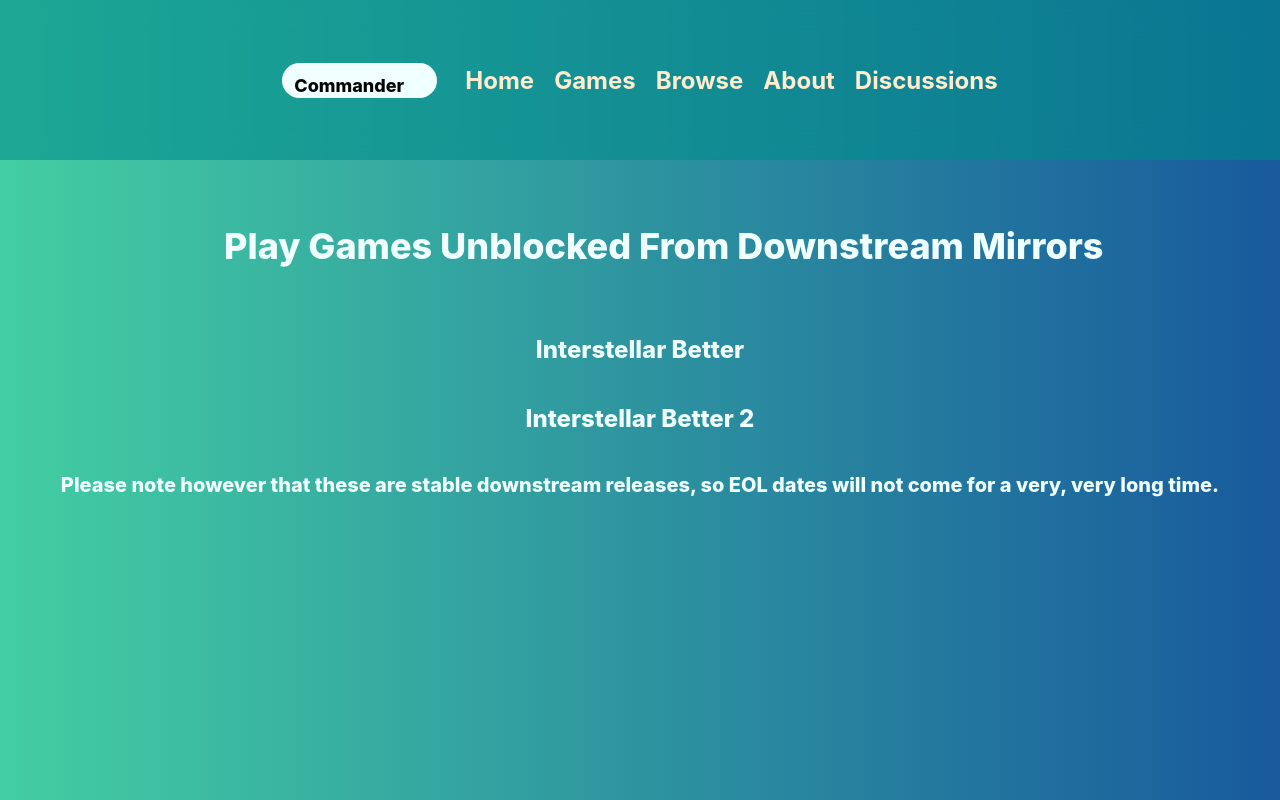
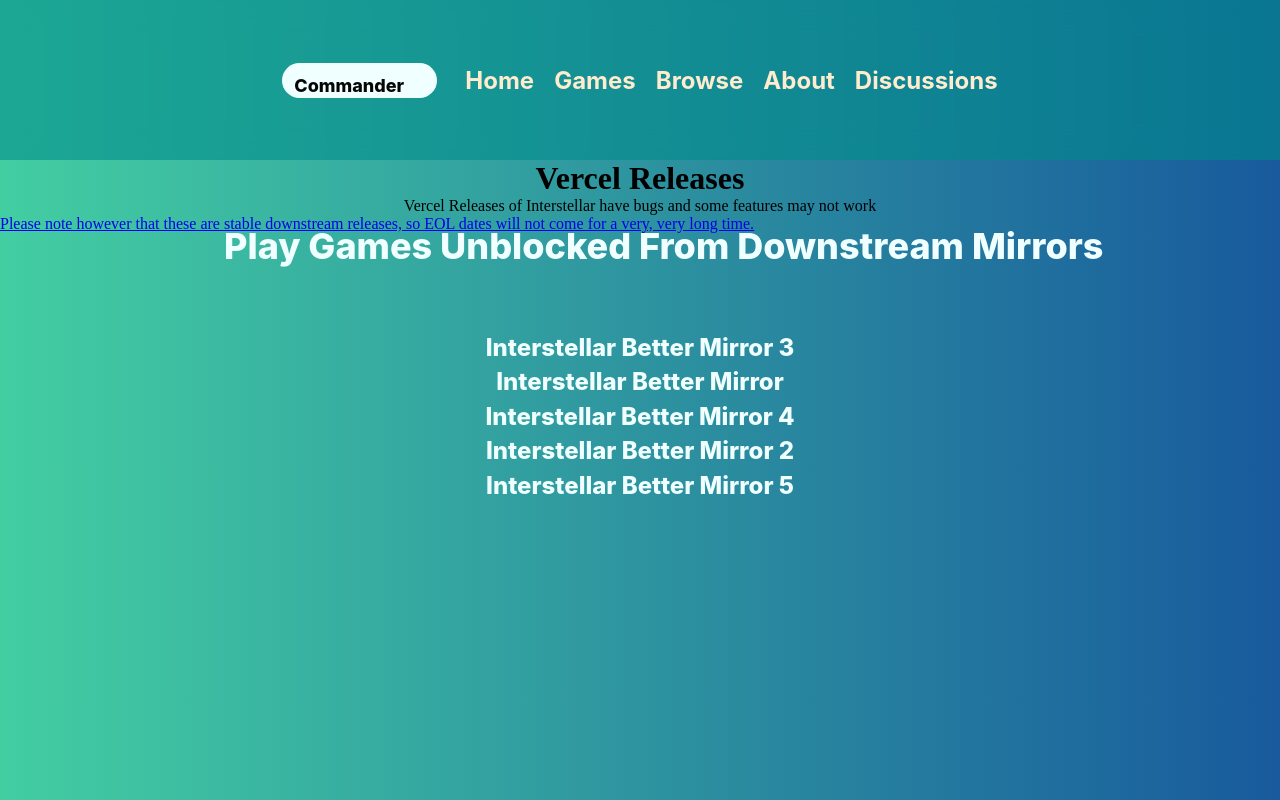
Before and after one commit to Command-Enterprises/Commander, a website: page static/downstream.html in a window 1280 px wide. Drawn offline with Linux system fonts and the light colour scheme.

Commit message:
Update downstream.html

```diff
--- a/static/downstream.html
+++ b/static/downstream.html
@@ -24,10 +24,18 @@
         </div>
 
         <h2 class="downstreamText">Play Games Unblocked From Downstream Mirrors</h2>
+<h1><center>Vercel Releases</center></h1>
 
         <div class="mirrors">
-            <a href="https://interstellar-better.vercel.app/">Interstellar Better</a>
-            <a href="https://interstellar-better-2.vercel.app/">Interstellar Better 2</a>
+            <a href="https://interstellar-better.vercel.app/">Interstellar Better Mirror</a>
+            <a href="https://interstellar-better-2.vercel.app/">Interstellar Better Mirror 2</a>
+        </div>
+            <p><center>Vercel Releases of Interstellar have bugs and some features may not work</center>
+       <div class="mirrors">
+           <a href="https://interstellar-modded.iamadeveloper.dev/">Interstellar Better Mirror 3</a>
+           <a href="https://interstellar-better.onrender.com">Interstellar Better Mirror 4</a>
+           <a href="https://interstellar-backup-two.onrender.com">Interstellar Better Mirror 5
+        </div>
 
             <p class="stableText">Please note however that these are stable downstream releases, so EOL dates will not come for a very, very long time.</p>
         </div>
```
